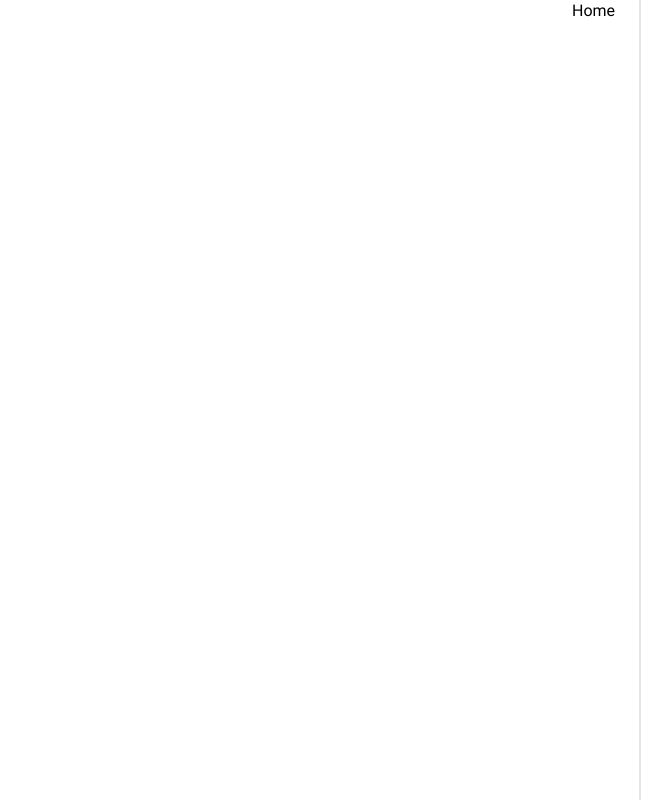
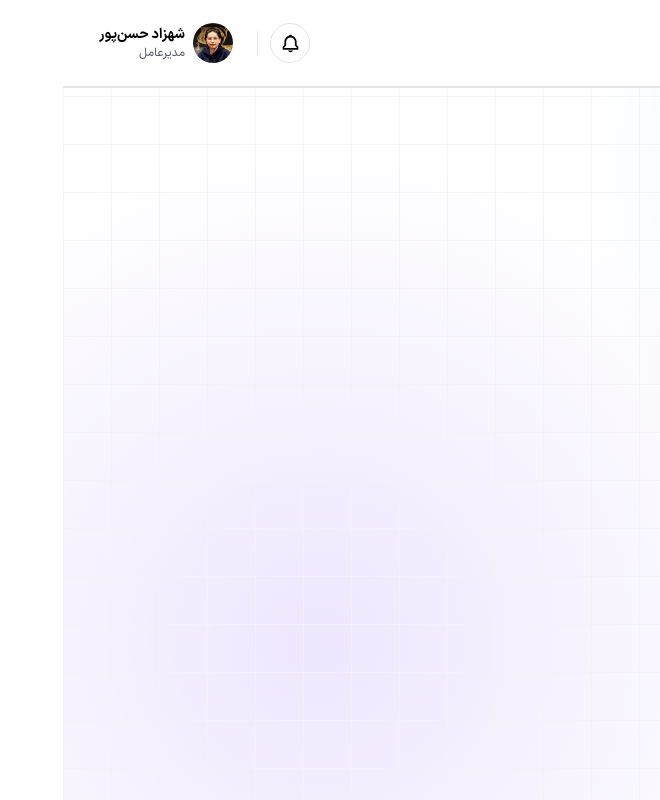
Before and after one commit to Shahzadhpr/Admin-Dashboard, a React (Vite) app: page / in a window 1280 px wide. Shown: the whole page, without its empty margins (620-1280 px from the left). Built offline with nearby package versions, Linux system fonts and the light colour scheme.

Commit message:
feat: implement topbar and main background

```diff
--- a/src/components/Layout/dashboardLayout.jsx
+++ b/src/components/Layout/dashboardLayout.jsx
@@ -1,6 +1,7 @@
 import { Outlet } from "react-router"
 import Sidebar from "../../features/Sidebar/Sidebar"
 import Topbar from "../../features/Topbar/Topbar"
+import BackgroundOverlay from "../common/BackgroundOverlay"
 
 function dashboardLayout() {
   return (
@@ -18,7 +19,7 @@ function dashboardLayout() {
                 </div>
             </div>
 
-            {/* <BackgroundOverlay/> */}
+            <BackgroundOverlay/>
         </section>
 
     </main>
--- /dev/null
+++ b/src/components/common/BackgroundOverlay.jsx
@@ -0,0 +1,20 @@
+const BackgroundOverlay = () => {
+  return (
+    <div className="min-h-screen w-full bg-white opacity-50 fixed size-full">
+      <div
+        className="fixed size-full inset-0 z-0"
+        style={{
+          backgroundImage: `
+        linear-gradient(to right, rgba(229,231,235,0.8) 1px, transparent 1px),
+        linear-gradient(to bottom, rgba(229,231,235,0.8) 1px, transparent 1px),
+        radial-gradient(circle 500px at 20% 80%, rgba(139,92,246,0.3), transparent),
+        radial-gradient(circle 500px at 80% 20%, rgba(59,130,246,0.3), transparent)
+      `,
+          backgroundSize: "48px 48px, 48px 48px, 100% 100%, 100% 100%",
+        }}
+      />
+    </div>
+  );
+};
+
+export default BackgroundOverlay;
--- /dev/null
+++ b/src/data/constants.js
@@ -0,0 +1 @@
+export const AVATAR_URL = "/images/profile-avatar.jpg";
--- a/src/features/Sidebar/Sidebar.jsx
+++ b/src/features/Sidebar/Sidebar.jsx
@@ -4,7 +4,7 @@ import MenuItem from "../../data/menu"
 
 function Sidebar() {
   return (
-    <aside className="relative z-10 w-[272px] h-screen bg-white border-l-2 primary-border-color p-6">
+    <aside className="relative z-10 w-70 h-screen bg-white border-l-2 primary-border-color p-6">
       <SidebarHeader/>
       <Menus menus={MenuItem}/>
     </aside>
--- a/src/features/Topbar/Topbar.jsx
+++ b/src/features/Topbar/Topbar.jsx
@@ -1,6 +1,21 @@
+import SearchInput from "../Topbar/components/SearchInput"
+import Notification from "../Topbar/components/Notification"
+import Divider from "../Topbar/components/Divider"
+import Profile from "../Topbar/components/Profile"
+
 function Topbar() {
   return (
-    <></>
+    <div className="w-full relative z-10 h-22 bg-white p-7 border-b-2 primary-border-color flex justify-between items-center *:flex *:justify-between *:items-center *:gap-3">
+      <div>
+        <SearchInput/>
+      </div>
+
+      <div>
+        <Notification/>
+        <Divider/>
+        <Profile/>
+      </div>
+    </div>
   )
 }
 
--- /dev/null
+++ b/src/features/Topbar/components/Divider.jsx
@@ -0,0 +1,7 @@
+function Divider() {
+  return (
+    <div className="w-px h-6 border-l primary-border-color" />
+  )
+}
+
+export default Divider
--- /dev/null
+++ b/src/features/Topbar/components/Notification.jsx
@@ -0,0 +1,11 @@
+import { BiBell } from "react-icons/bi";
+
+function Notification() {
+  return (
+    <button className="flex size-10 border primary-border-color rounded-full items-center justify-center cursor-pointer transition-all duration-300 hover:text-white hover:primary-bg hover:scale-105">
+      <BiBell className="text-[21px]" />
+    </button>
+  )
+}
+
+export default Notification
--- /dev/null
+++ b/src/features/Topbar/components/Profile.jsx
@@ -0,0 +1,23 @@
+import { AVATAR_URL } from "../../../data/constants";
+
+function Profile() {
+  return (
+    <div
+      tabindex="1"
+      className="flex focus-within:ring-2 focus-within:ring-black/20 cursor-pointer items-center gap-2 select-none p-3 hover:bg-black/5 rounded-md duration-150">
+      <div className="size-10">
+        <img
+          className="size-full rounded-full object-cover"
+          src={AVATAR_URL}
+          alt="User Avatar"
+        />
+      </div>
+      <div>
+        <p className="text-sm font-bold">شهزاد حسن‌پور</p>
+        <p className="text-xs text-gray-600">مدیرعامل</p>
+      </div>
+    </div>
+  )
+}
+
+export default Profile
--- /dev/null
+++ b/src/features/Topbar/components/SearchInput.jsx
@@ -0,0 +1,24 @@
+import { MdKeyboardCommandKey } from "react-icons/md";
+
+function SearchInput() {
+  return (
+    <div className="relative h-10 border rounded-lg primary-border-color w-[288px] flex items-center justify-center duration-150 focus-within:ring-4 focus-within:ring-emerald-500/10 focus-within:border-b-emerald-500/20! text-sm">
+      <input
+        type="text"
+        className="absolute size-full focus-within:outline-none placeholder:text-sm px-4"
+        placeholder="جستجو کنید ..."
+      />
+
+      <div className="absolute left-4 flex-center gap-1 *:size-5 text-sm *:rounded-sm select-none *:bg-[#ECEFF3] *:flex-center text-[#818898]">
+        <span className="cursor-pointer">
+          <MdKeyboardCommandKey />
+        </span>
+        <span className="cursor-pointer">
+          <kbd>K</kbd>
+        </span>
+      </div>
+    </div>
+  )
+}
+
+export default SearchInput
```
Also changed, not shown: public/images/profile-avatar.jpg.
